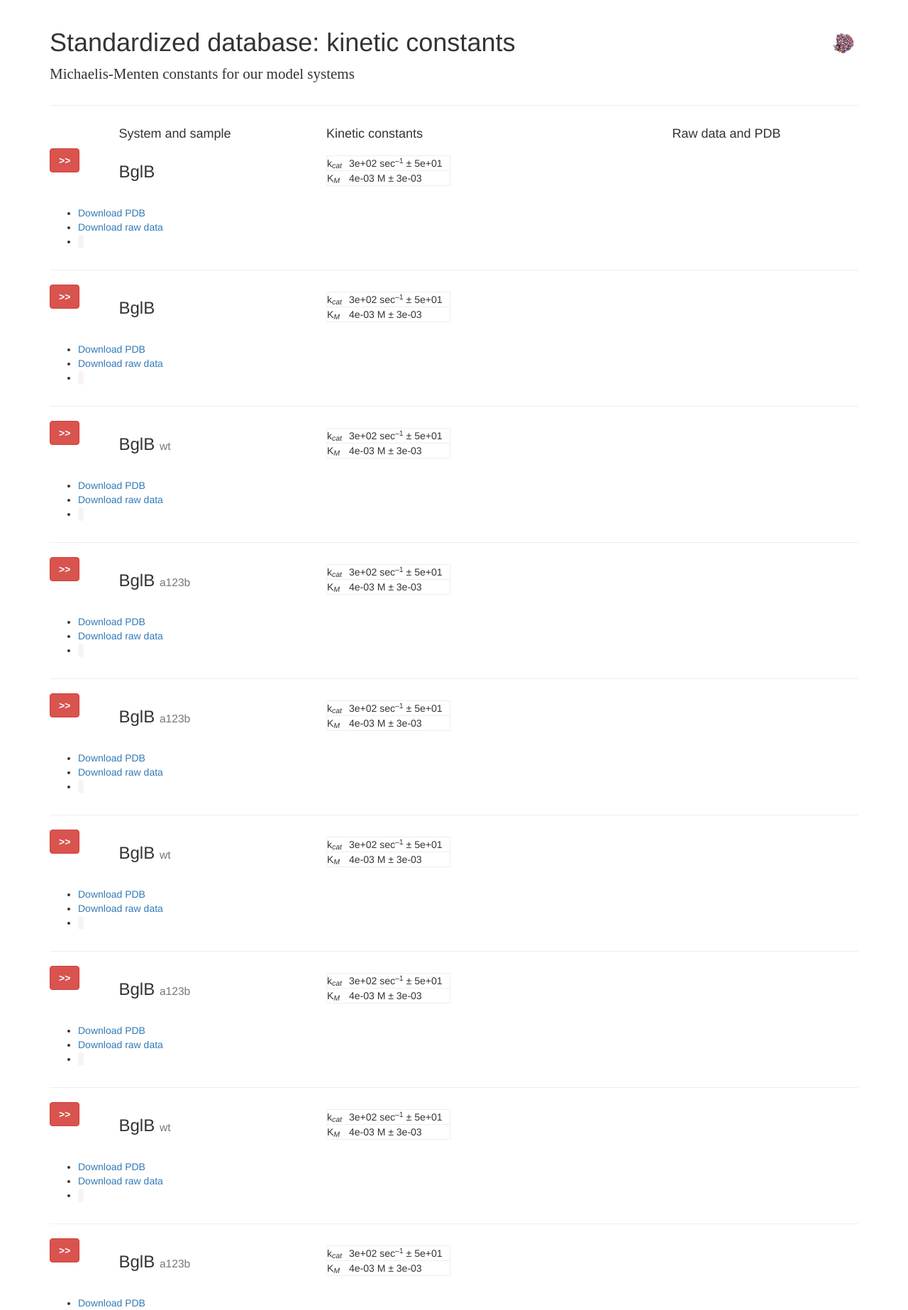
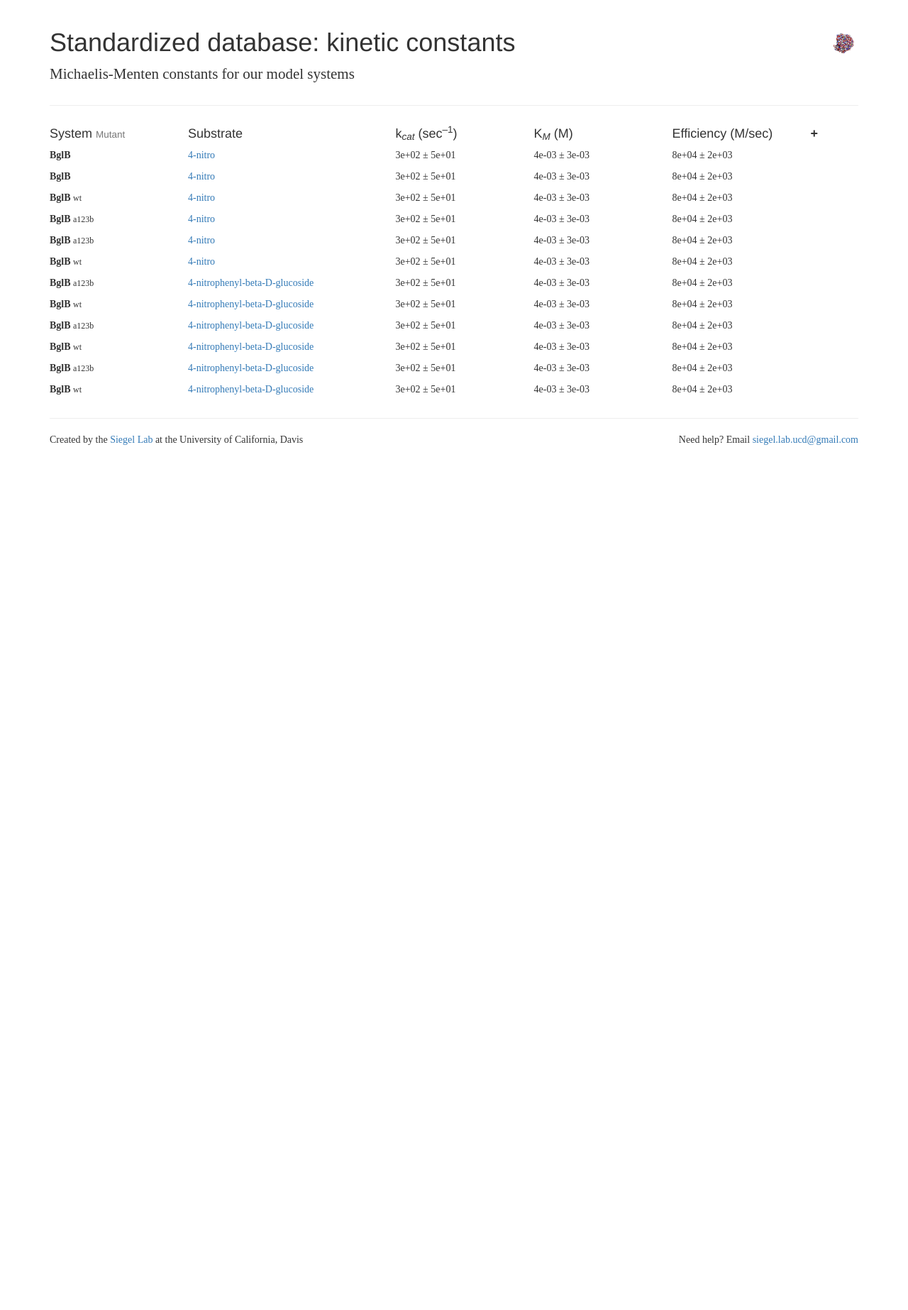
Before and after one commit to dacarlin/eed, a Django app: page /browse/ in a window 1280 px wide. Shown: the part 82-1928 px from the top of the page at 71% size. After the commit the page ends 709 px from the top, so only its background shows below. Run offline with Django 3.2, Linux system fonts and the light colour scheme; data comes from the database, SQL or seed files in the repository; both versions use the stored data as it was after the commit; parts of the project's set-up code (start-up, migrations or seed data) failed here and were passed over; some libraries are stand-ins or nearby versions.

Commit message:
Fixed browse view and implemented some additional model fields

```diff
--- a/app/templates/app/browse.html
+++ b/app/templates/app/browse.html
@@ -9,60 +9,68 @@
 </div>
 
 <div class="row head">
+  <div class="col-md-2">
+    <h4>System <small>Mutant</small></h4>
+  </div>
+
+  <div class="col-md-3">
+    <h4>Substrate</h4>
+  </div>
+
+  <div class="col-md-2">
+    <h4>k<sub><em>cat</em></sub> (sec<sup>&ndash;1</sup>)</h4>
+  </div>
+
+  <div class="col-md-2">
+    <h4>K<sub><em>M</em></sub> (M)</h4>
+  </div>
+
+  <div class="col-md-2">
+    <h4>Efficiency (M/sec)</h4>
+  </div>
+
+  <div class="col-sm-1">
+    <h4><b>+</b></h4>
+  </div>
+</div> <!-- ends div.head -->
+
+{% for entry in entry_list %}
+<div class="row entry">
+
+  <div class="col-md-2">
+    <p><b>BglB</b> <small>{{entry.mutant}}</small></p>
+  </div>
+
+  <div class="col-md-3">
+    <p><a href="https://pubchem.ncbi.nlm.nih.gov/summary/summary.cgi?cid={{entry.cid}}">
+       {{entry.substrate}}</a></p>
+  </div>
+
+  <div class="col-md-2">
+    <p>{{entry.kcat|stringformat:"1.0e"}} &plusmn; {{entry.err1|stringformat:"1.0e"}}</p>
+  </div>
+
+  <div class="col-md-2">
+    <p>{{entry.km|stringformat:"1.0e"}} &plusmn; {{entry.err2|stringformat:"1.0e"}}</p>
+  </div>
+
+  <div class="col-md-2">
+    <p>{{entry.eff|stringformat:"1.0e"}} &plusmn; {{entry.err3|stringformat:"1.0e"}}</p>
+  </div>
+
   <div class="col-md-1">
-    <h4></h4>
-  </div>
-  <div class="col-md-3">
-    <h4>System and sample</h4>
-  </div>
-  <div class="col-md-5">
-    <h4>Kinetic constants</h4>
-  </div>
-  <div class="col-md-3">
-    <h4>Raw data and PDB</h4>
+    <p>
   </div>
 </div>
 
-{% for entry in entry_list %}
-<div class="row entry">
-  <div class="col-sm-1">
-    <button type="button" class="btn btn-danger" data-toggle="collapse"
-      data-target="id_{{entry.id}}" aria-expanded="false">
-      <b>>></b>
-    </button>
-  </div>
-  <div class="col-md-3">
-    <h3>BglB <small>{{entry.mutant}}</small></h3>
-  </div>
-  <div class="col-md-5">
-    <h4><a href="https://pubchem.ncbi.nlm.nih.gov/summary/summary.cgi?cid={{entry.cid}}">
-       {{entry.substrate}}</a></h4>
-    <table>
-      <tr>
-        <td>k<sub><em>cat</em></sub> </td>
-        <td>{{entry.kcat|stringformat:"1.0e"}} sec<sup>&ndash;1</sup>
-          &plusmn; {{entry.err1|stringformat:"1.0e"}}</li></td>
-      </tr>
-      <tr>
-        <td>K<sub><em>M</em></sub></td>
-        <td>{{entry.km|stringformat:"1.0e"}} M &plusmn;
-          {{entry.err2|stringformat:"1.0e"}}</li></td>
-      </tr>
-    </table>
-  </div>
-  <div class="col-md-3">
+<div class="row meta" id="id_{{entry.id}}">
+  <div class="col-lg-12" style="display:none">
+  	<p>Published {{entry.date}}</p>
+    <p>Protein yield {{entry.yyield}} mg/mL</p>
+    <p><a href="">Download PDB</a></p>
+    <p><a href="">Download raw data</a></p>
   </div>
 </div>
-<div class="row" id="id_{{entry.id}}">
-  <div class="col-lg-12">
-    <ul>
-      <li><a href="">Download PDB</a></li>
-      <li><a href="">Download raw data</a></li>
-      <li><code>{{entry.raw}}</code></li>
-    </ul>
-  </div>
-</div>
-<hr>
 
 {%endfor%}
 {% endblock %}
--- a/app/views.py
+++ b/app/views.py
@@ -25,6 +25,10 @@ def thanks(request):
       for sample in analyses.keys():
         entry = Entry()
         entry.sys = 'BglB'
+        entry.mutant = sample
+        entry._yield = 1
+        entry.substrate = '4-nitro'
+        entry.cid = '92930'
         entry.__dict__.update(analyses[sample])
         entry.save()
 
```
Also changed, not shown: app/models.py (+8 -2 lines), app/templates/app/cookbook.html (+19 -3 lines), db.sqlite3.
